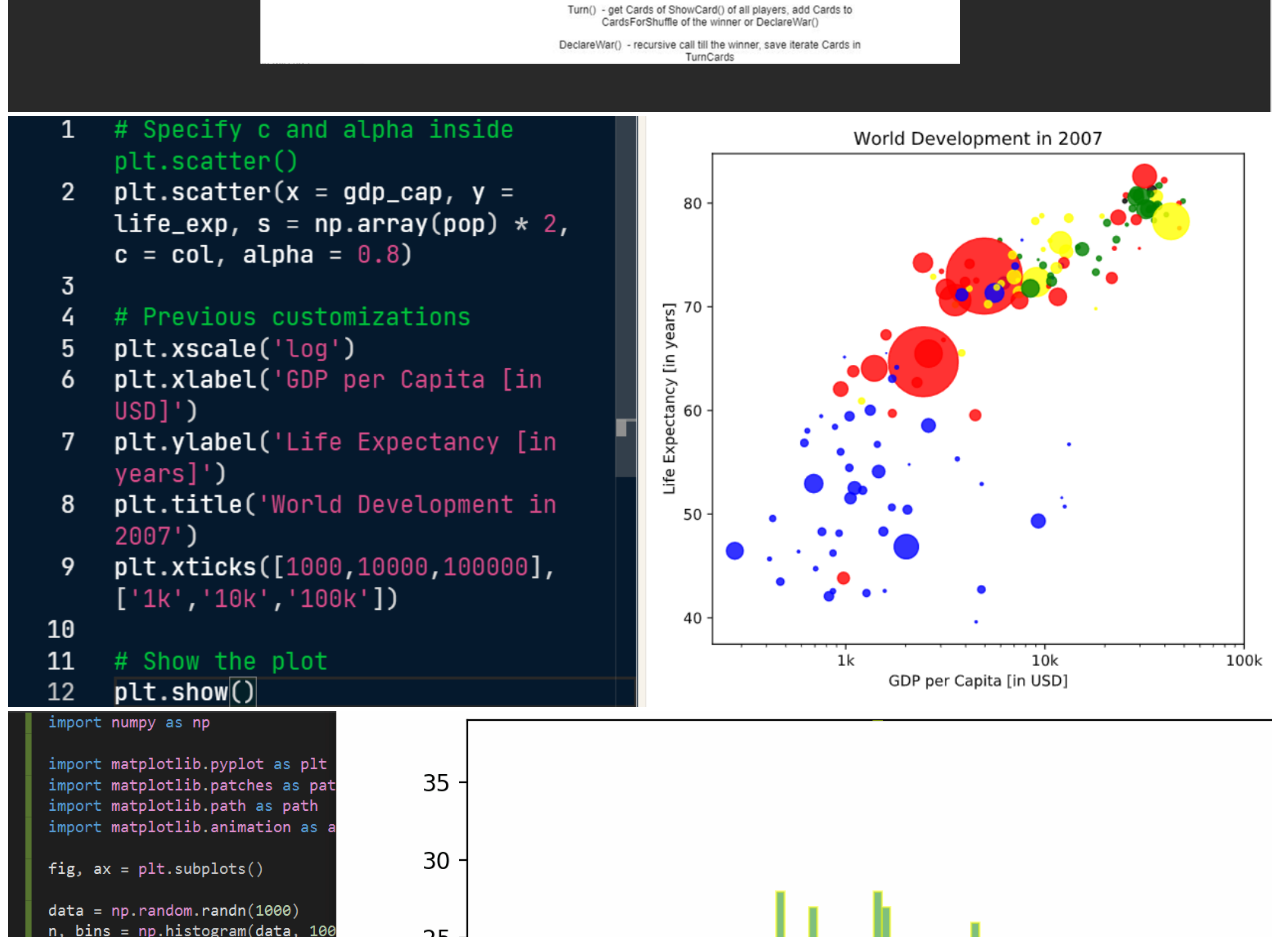
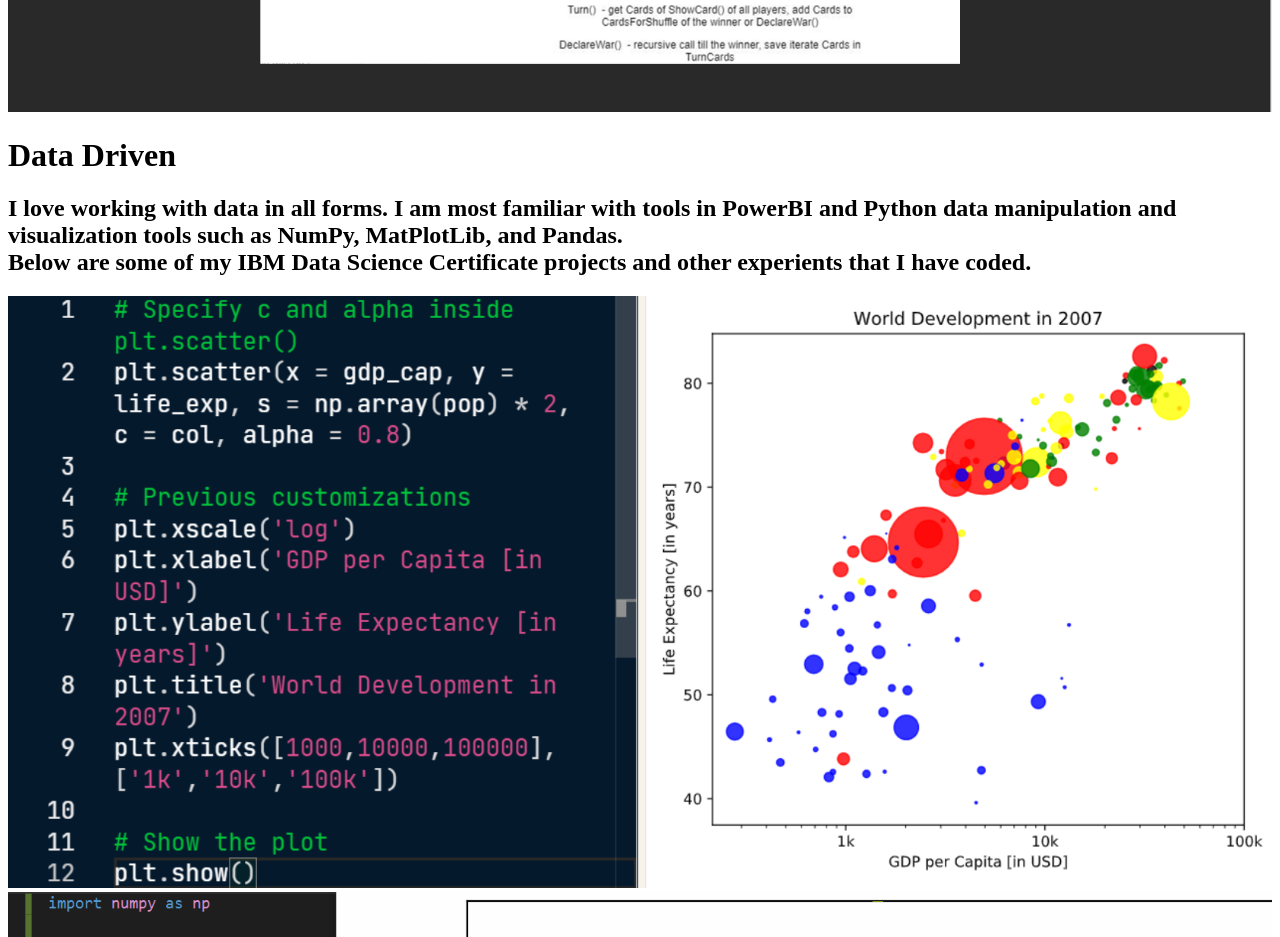
Before and after one commit to kristigordon/PortfolioProjects, a plain HTML site: page index.html in a window 1280 px wide. Shown: the part 1700-2637 px from the top of the page. Drawn offline with Linux system fonts and the light colour scheme.

Commit message:
Data Driven Description

```diff
--- a/index.html
+++ b/index.html
@@ -19,6 +19,11 @@
     <div class="warelements"> <img class="warelements" src="img/warcardgame.gif" alt="War Game PP GIF" width="100%">
     <img class="warelements" src="img/WarGameUML.png" alt="War Game PP GIF" width="100%">
   </div></div>
+  <h1>Data Driven</h1>
+  <h2>I love working with data in all forms. I am most familiar with tools in PowerBI and Python data manipulation and visualization tools such as NumPy, MatPlotLib, and Pandas.
+      <br>
+      Below are some of my IBM Data Science Certificate projects and other experients that I have coded.
+  </h2>
   <div id="matplotlib">
     <img src="img/MatplotLibWorldPop.PNG" alt="World Pop Scatter GIF" width="100%">
     <img src="img/MPLAnimatedHistogram.gif" alt="MPL Animated Histogram" width="100%">
```
